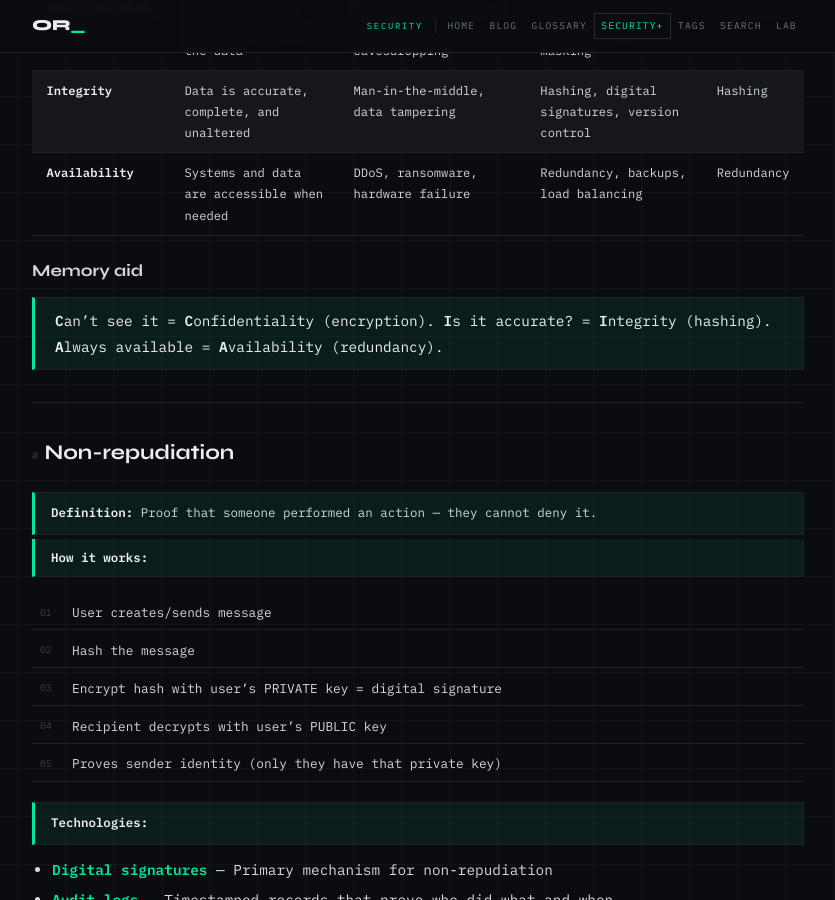
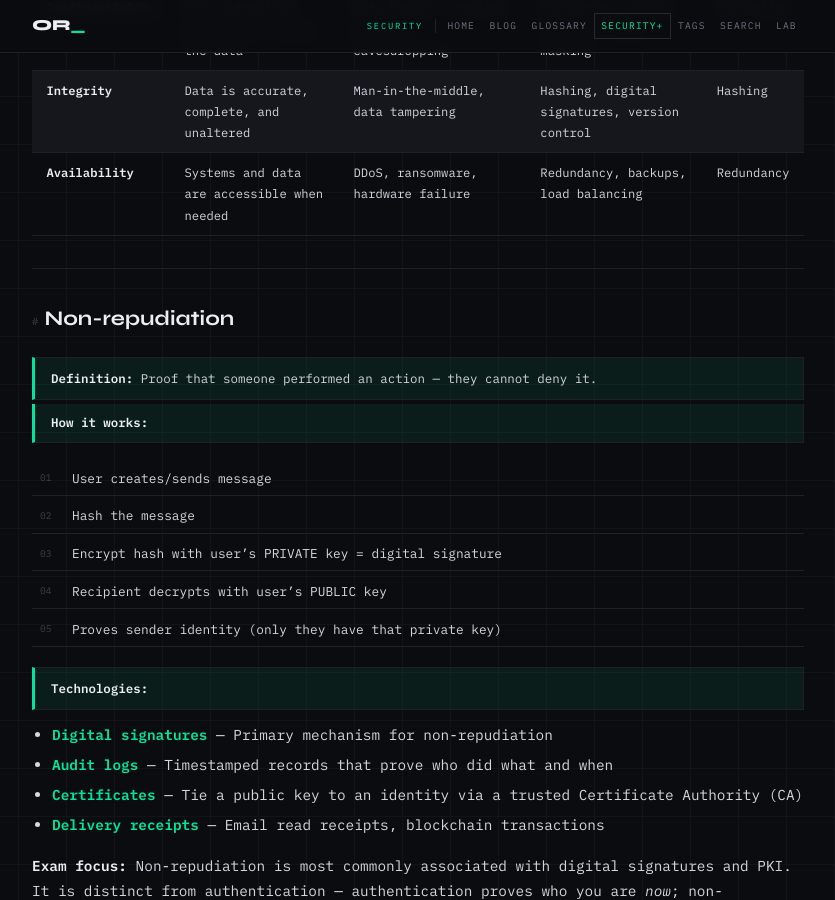
Before and after one commit to ondrejrollinger/ondrejrollinger.github.io, a Jekyll site: the page built from secplus/objectives/1-2/index.md, in a window 1280 px wide and 900 px high, scrolled down 2654 px. Shown: the whole window, without its empty margins (222-1057 px from the left). Built offline with Jekyll 4.4.1, drawn with Linux system fonts in a browser that asks for light colours; some of the changed text lies outside the part shown.

Commit message:
Remove memory aids from index.md
Removed memory aids from various sections to streamline content.

```diff
--- a/secplus/objectives/1-2/index.md
+++ b/secplus/objectives/1-2/index.md
@@ -99,10 +99,6 @@
 | **Integrity** | Data is accurate, complete, and unaltered | Man-in-the-middle, data tampering | Hashing, digital signatures, version control | Hashing |
 | **Availability** | Systems and data are accessible when needed | DDoS, ransomware, hardware failure | Redundancy, backups, load balancing | Redundancy |
 
-#### Memory aid
-
-> **C**an't see it = **C**onfidentiality (encryption). **I**s it accurate? = **I**ntegrity (hashing). **A**lways available = **A**vailability (redundancy).
-
 ---
 
 ### Non-repudiation
@@ -154,10 +150,6 @@
 - **Is MFA:** Password + SMS code (knowledge + possession)
 
 **Exam tip:** Count the TYPES of factors, not the NUMBER of items.
-
-#### Memory aid — KHAIL
-
-> **K**nowledge, **H**ave, **A**re, **I** do, **L**ocation
 
 ---
 
@@ -211,10 +203,6 @@
 **Protocols that implement AAA:**
 - **RADIUS** — Remote Authentication Dial-In User Service. Commonly used for network access (VPN, Wi-Fi). Encrypts only the password.
 - **TACACS+** — Terminal Access Controller Access-Control System Plus. Cisco-favored. Encrypts the entire payload. Separates authentication, authorization, and accounting.
-
-#### Memory aid
-
-> **"Who, What, When"** — Authentication: WHO are you? Authorization: WHAT can you access? Accounting: WHEN did you do it?
 
 ---
 
@@ -284,10 +272,6 @@
 6. Continuous monitoring and re-evaluation
 
 **Exam tip:** Know difference between Control Plane (decisions) and Data Plane (enforcement). PEP is part of the DATA plane, not the control plane — this is a common exam trap.
-
-#### Memory aid
-
-> **"Never trust, always verify, enforce everywhere"**
 
 ---
 
```
